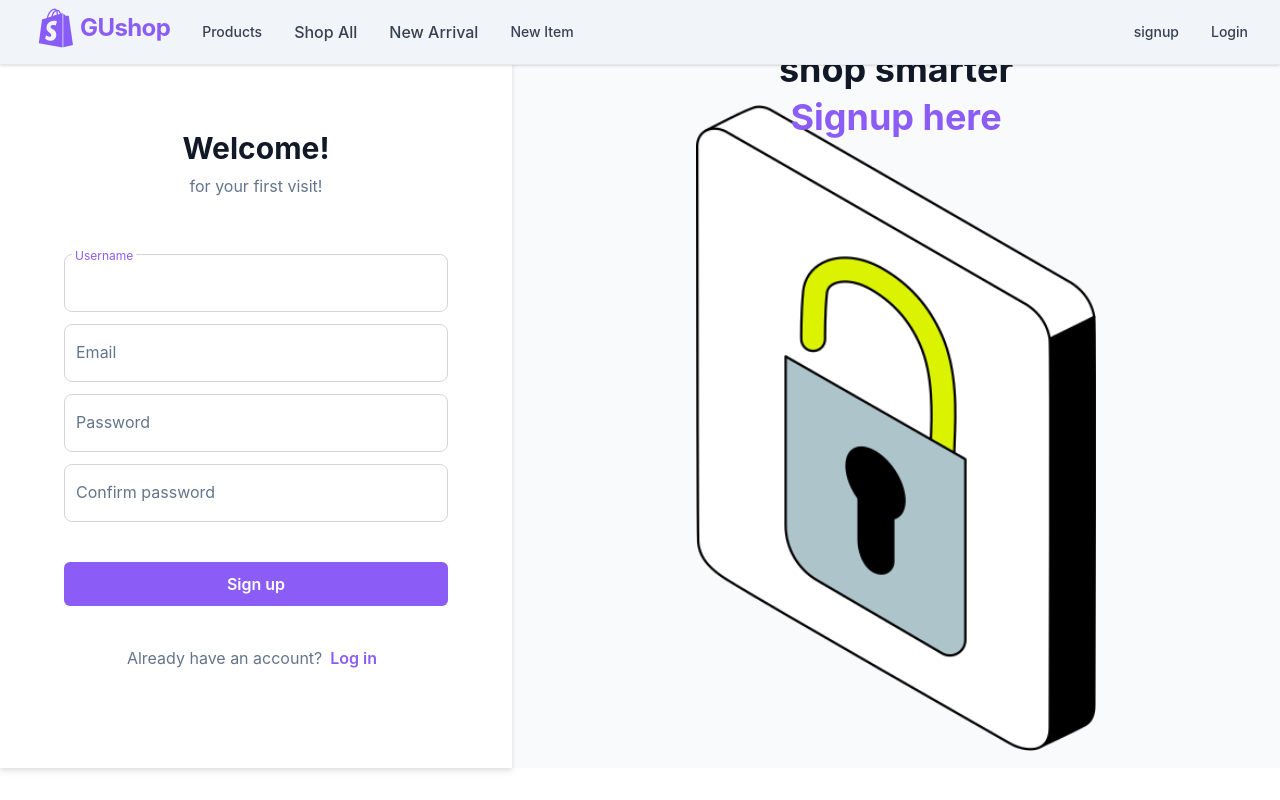
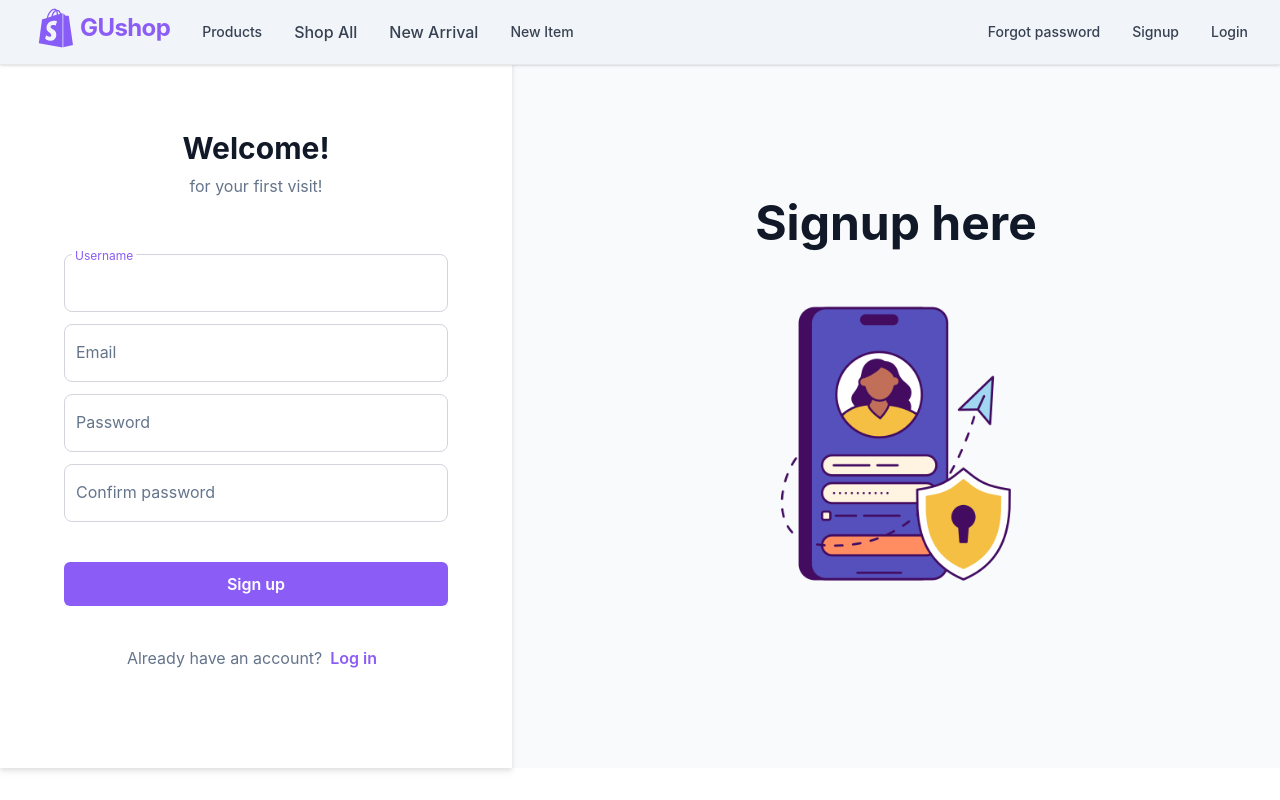
Before and after one commit to Regulus55/gu-shop, a React (Create React App) app: page /signup in a window 1280 px wide. Built offline with nearby package versions, Linux system fonts and the light colour scheme.

Commit message:
auth page

```diff
--- a/src/components/layout/Footer.tsx
+++ b/src/components/layout/Footer.tsx
@@ -12,7 +12,7 @@ const Footer = () => {
 
   return (
     <footer
-      className={`mt-auto border-t border-gray-200 ${
+      className={`mt-auto border-t bg-slate-100 border-gray-200 ${
         location.pathname === "/login" ||
         location.pathname === "/signup" ||
         location.pathname === "/forgot/email" ||
--- a/src/components/layout/MenuDesktop.tsx
+++ b/src/components/layout/MenuDesktop.tsx
@@ -193,10 +193,17 @@ const MenuDesktop = forwardRef<HTMLButtonElement, menuProps>(
           {/* 오른쪽 회원가입 로그인 */}
           <div className="space-x-8 flex h-16 items-center">
             <Link
+              to="/forgot/password"
+              className="flex items-center text-sm font-medium text-gray-700 hover:text-gray-800"
+            >
+              Forgot password
+            </Link>
+
+            <Link
               to="/signup"
               className="flex items-center text-sm font-medium text-gray-700 hover:text-gray-800"
             >
-              signup
+              Signup
             </Link>
 
             <Link
--- a/src/components/ui/AuthimageContainer.tsx
+++ b/src/components/ui/AuthimageContainer.tsx
@@ -10,16 +10,16 @@ const AuthimageContainer = ({ image, firstText, secondText }: IProps) => {
   return (
     <div className="col-span-6 hidden h-full w-full items-center bg-slate-50 p-4 lg:flex">
       <div className="flex h-full w-full flex-col items-center justify-center">
-        <h1 className="relative z-10 text-4xl font-bold">{firstText}</h1>
-        <h1 className="relative z-10 mt-2 mb-8 text-4xl font-bold text-violet-500">
+        <h1 className="relative z-10 text-5xl font-bold">{firstText}</h1>
+        <h1 className="relative z-10 mt-2 mb-8 text-5xl font-bold text-violet-500">
           {secondText}
         </h1>
         <LazyLoadImage
           src={image}
-          width={400}
-          height={300}
+          width={300}
+          height={200}
           alt="Image Alt"
-          className="-mt-16"
+          // className="-mt-16"
         />
       </div>
     </div>
--- a/src/components/ui/Input.tsx
+++ b/src/components/ui/Input.tsx
@@ -36,11 +36,13 @@ const Input = React.forwardRef<HTMLInputElement, IProps>(
   ) => {
     return (
       <>
+        {/* 인풋창이랑 사이즈 딱맞는 바깥박스 */}
         <div
           className={`${error ? "animate-shake" : ""} ${
             className ?? ""
           } relative`}
         >
+          {/* 인풋창 */}
           <input
             ref={ref}
             {...props}
@@ -55,6 +57,8 @@ const Input = React.forwardRef<HTMLInputElement, IProps>(
             autoFocus={autofocus}
             autoComplete={autocomplete}
           />
+
+          {/* placeholder 부분 */}
           <label className={LABEL_CLASS}>{labelText}</label>
           {error && (
             <small
--- a/src/pages/Auth/ForgotEmail.tsx
+++ b/src/pages/Auth/ForgotEmail.tsx
@@ -70,7 +70,7 @@ const ForgotEmail = () => {
       </div>
 
       <AuthimageContainer
-        image={"/images/simplistic-mobile-login-via-phone-device.png"}
+        image={"/images/forgotemail.svg"}
         firstText="Find your email"
         secondText=""
       />
--- a/src/pages/Auth/ForgotPassword.tsx
+++ b/src/pages/Auth/ForgotPassword.tsx
@@ -1,14 +1,17 @@
+import axios from "axios";
 import { AuthimageContainer, Button, Input } from "components/ui";
 import { EMAIL_REGEX } from "data/Auth/authData";
 import React from "react";
 import { useForm } from "react-hook-form";
-import { Link } from "react-router-dom";
+import { Link, useNavigate } from "react-router-dom";
 
 interface IProps {
   email: string;
 }
 
 const ForgotPassword = () => {
+  const navigate = useNavigate();
+
   const {
     register,
     handleSubmit,
@@ -21,8 +24,21 @@ const ForgotPassword = () => {
     },
   });
 
-  const submit = (data: IProps) => {
-    console.log(data);
+  const submit = async (userInput: IProps) => {
+    try {
+      console.log(userInput);
+      // const userInput = {
+      //   userInput.email  submit 오른쪽의 유저인풋 userInput
+      // }
+      // const url = "http://localhost:7070/api/auth/find/password";
+      // const { data, status } = await axios.post(url, userInput.email);
+      // if (status === 201) {
+      //   alert("email has been sent successfully");
+      //   // Navigate('/login')
+      // }
+    } catch (error) {
+      console.log("forgot password Eamil Error", error);
+    }
   };
 
   return (
--- a/src/pages/Auth/Login.tsx
+++ b/src/pages/Auth/Login.tsx
@@ -1,8 +1,9 @@
+import axios from "axios";
 import { AuthimageContainer, Button, Input } from "components/ui";
 import { EMAIL_REGEX } from "data/Auth/authData";
 import { useForm } from "react-hook-form";
 import { FcGoogle } from "react-icons/fc";
-import { Link } from "react-router-dom";
+import { Link, useNavigate } from "react-router-dom";
 
 interface IProps {
   email: string;
@@ -10,6 +11,8 @@ interface IProps {
 }
 
 const Login = () => {
+  const navigate = useNavigate();
+
   const {
     register,
     handleSubmit,
@@ -33,8 +36,19 @@ const Login = () => {
     console.log("Kakao login");
   };
 
-  const submit = (data: IProps) => {
-    console.log(data);
+  const submit = async (userInput: IProps) => {
+    try {
+      console.log(userInput);
+
+      const url = "http://localhost:7070/api/auth/login";
+      // const { data, status } = await axios.post(url, userInput);
+      // if(status === 200){
+      //   console.log('Login succeeded')
+      //   Navigate('/profile')
+      // }
+    } catch (error) {
+      console.log("login Error", error);
+    }
   };
 
   return (
@@ -130,8 +144,8 @@ const Login = () => {
 
       <AuthimageContainer
         image="/images/bubble-gum-big-screen-phone.png"
-        firstText="shop smarter"
-        secondText="Login here"
+        firstText="Login here"
+        secondText=""
       />
     </section>
   );
--- a/src/pages/Auth/Signup.tsx
+++ b/src/pages/Auth/Signup.tsx
@@ -1,7 +1,8 @@
+import axios from "axios";
 import { AuthimageContainer, Button, Input } from "components/ui";
 import { EMAIL_REGEX } from "data/Auth/authData";
 import { useForm } from "react-hook-form";
-import { Link } from "react-router-dom";
+import { Link, useNavigate } from "react-router-dom";
 
 interface IProps {
   userName: string;
@@ -11,6 +12,8 @@ interface IProps {
 }
 
 const Signup = () => {
+  const navigate = useNavigate();
+
   const {
     register,
     handleSubmit,
@@ -26,8 +29,28 @@ const Signup = () => {
     },
   });
 
-  const submit = (data: IProps) => {
-    console.log(data);
+  const submit = async (userInput: IProps) => {
+    try {
+      console.log(userInput);
+
+      // 패스워드체크
+      if (userInput.password !== userInput.confirmPassword) {
+        setError("confirmPassword", {
+          type: "manual",
+          message: "Please check your Password again",
+        });
+      }
+
+      // 제출
+      const url = "http://localhost:7070/api/auth/signup";
+      // const { data, status } = await axios.post(url, userInput);
+      // if (status === 200) {
+      //   alert("Signup succeeded");
+      //   // navigate('/login')
+      // }
+    } catch (error) {
+      console.log("signup Error", error);
+    }
   };
 
   return (
@@ -104,6 +127,9 @@ const Signup = () => {
               autocomplete="off"
             />
 
+            {errors.confirmPassword && (
+              <div>{errors.confirmPassword.message}</div>
+            )}
             <Button
               text="Sign up"
               disabled={isSubmitting}
@@ -121,9 +147,9 @@ const Signup = () => {
       </div>
 
       <AuthimageContainer
-        image="/images/isometric-lock-button.png"
-        firstText="shop smarter"
-        secondText="Signup here"
+        image={"/images/simplistic-mobile-login-via-phone-device.png"}
+        firstText="Signup here"
+        secondText=""
       />
     </section>
   );
```
Also changed, not shown: public/images/forgotemail.png (added), public/images/forgotemail.svg (added).
